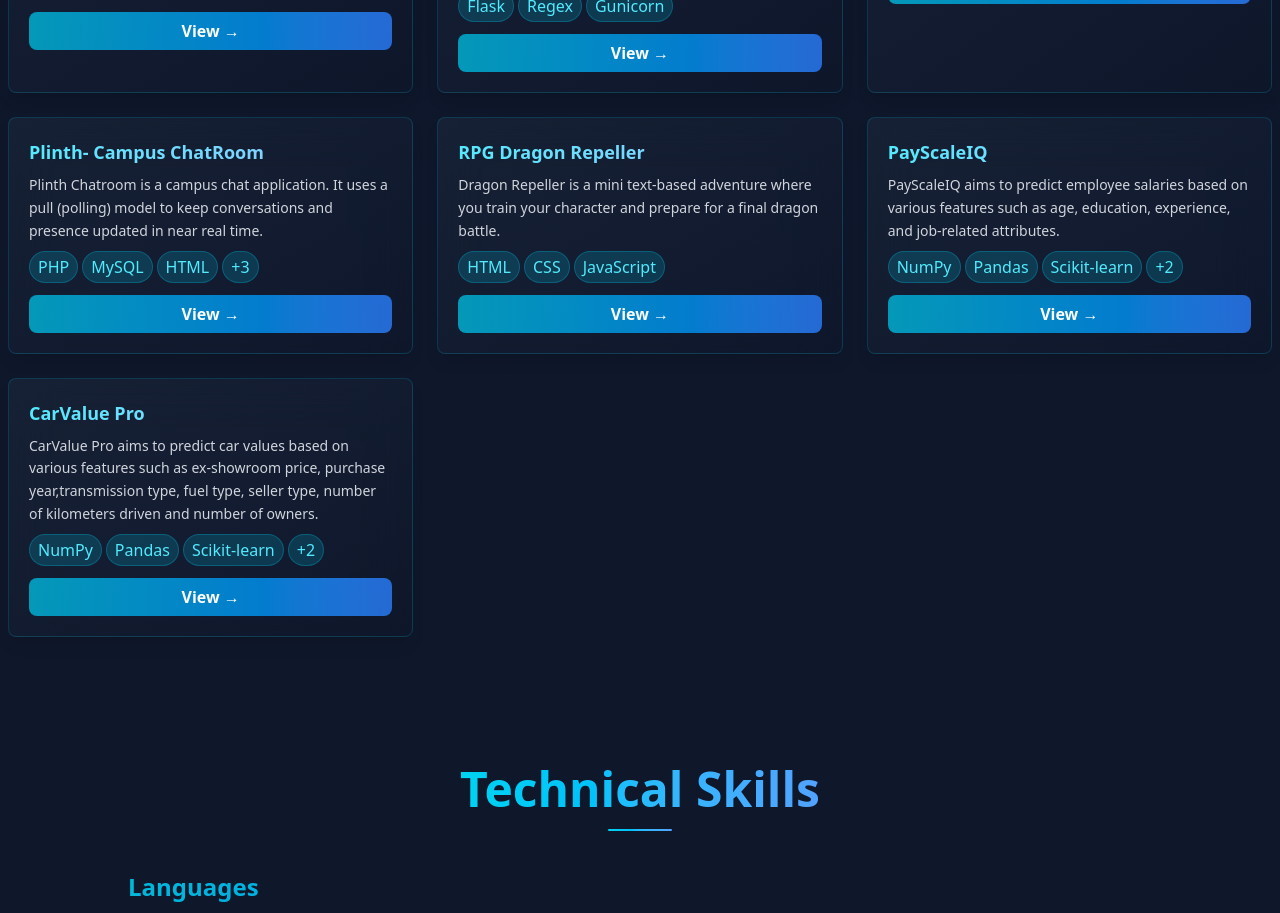
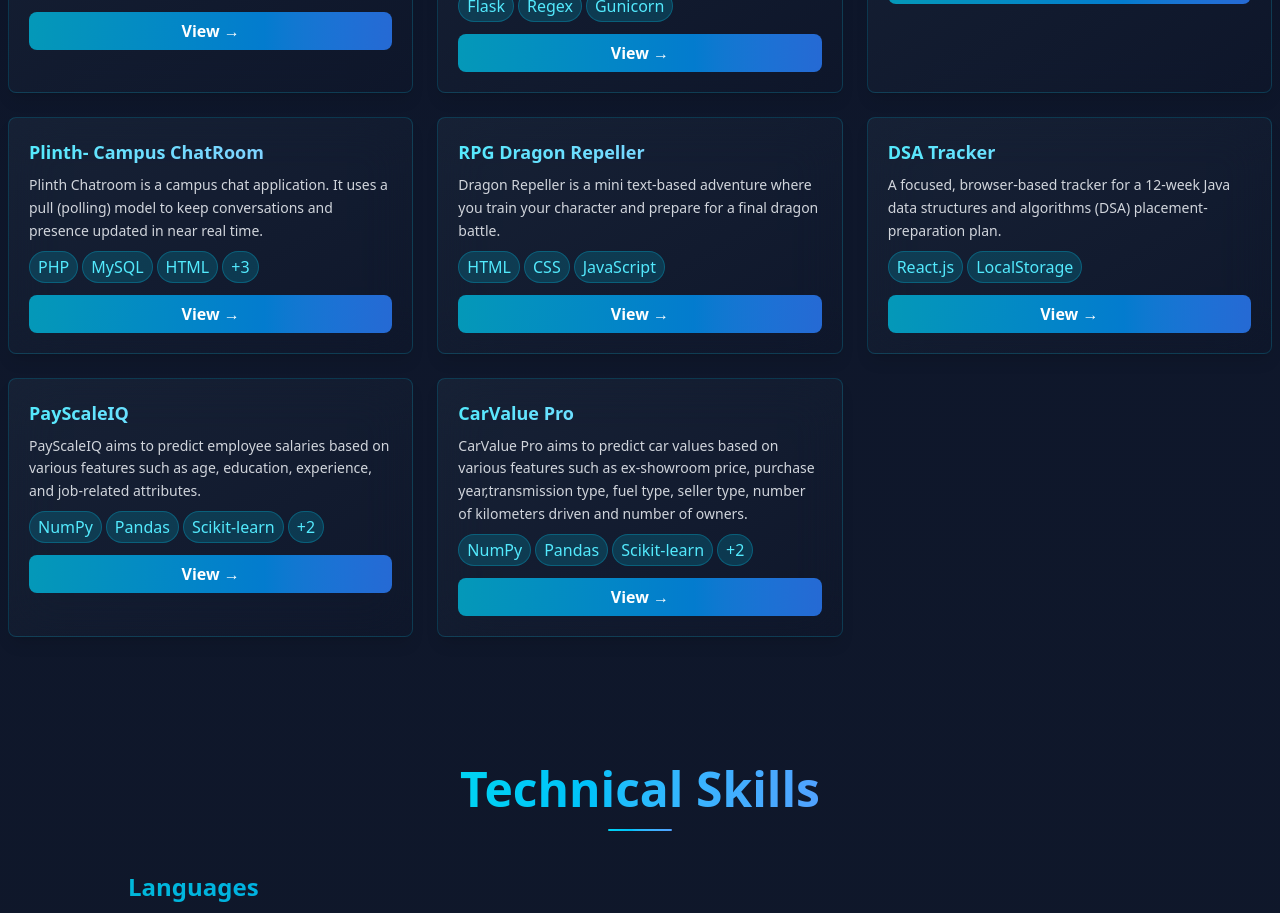
Before and after one commit to Ankit-euphemism/community-portfolio, a React (Vite) app: page / in a window 1280 px wide. Shown: the part 3120-4033 px from the top of the page. Built offline with nearby package versions, Linux system fonts and the light colour scheme.

Commit message:
added new project.

```diff
--- a/src/App.jsx
+++ b/src/App.jsx
@@ -138,6 +138,12 @@ const portfolioData = {
       description:
         "Dragon Repeller is a mini text-based adventure where you train your character and prepare for a final dragon battle.",
       link: "https://github.com/Ankit-euphemism/RPG--Dragon-Repeller.git",
+    },
+    {
+      title: "DSA Tracker",
+      tech: "React.js, LocalStorage",
+      description:"A focused, browser-based tracker for a 12-week Java data structures and algorithms (DSA) placement-preparation plan.",
+      link: "https://github.com/Ankit-euphemism/Dsa_tracker"
     },
     // {
     //   title: "SPSS-stream",
```
